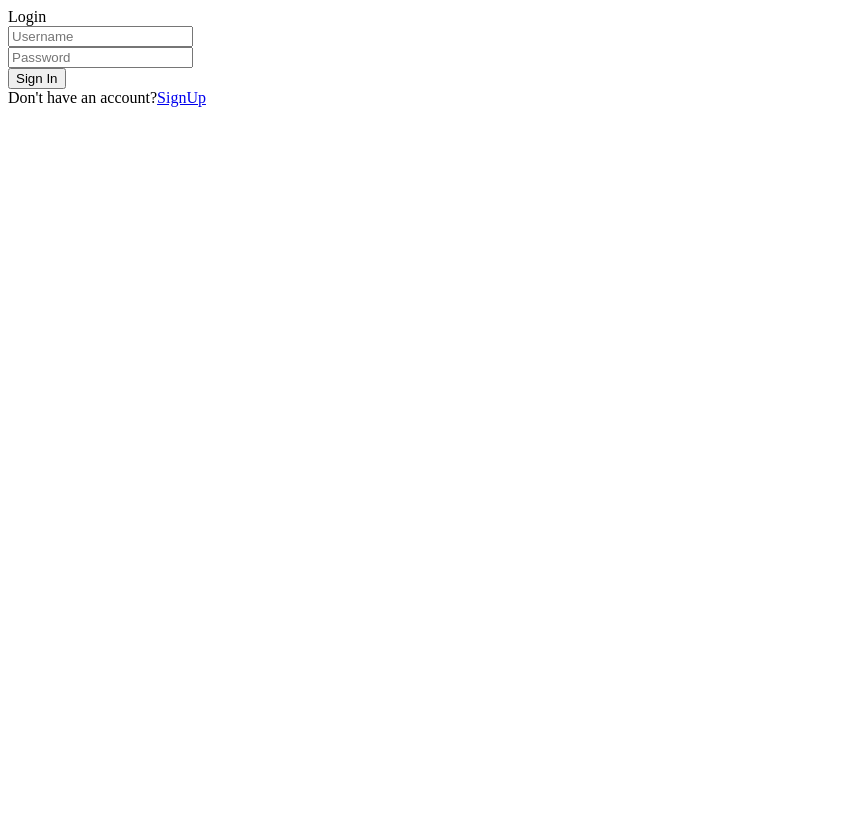
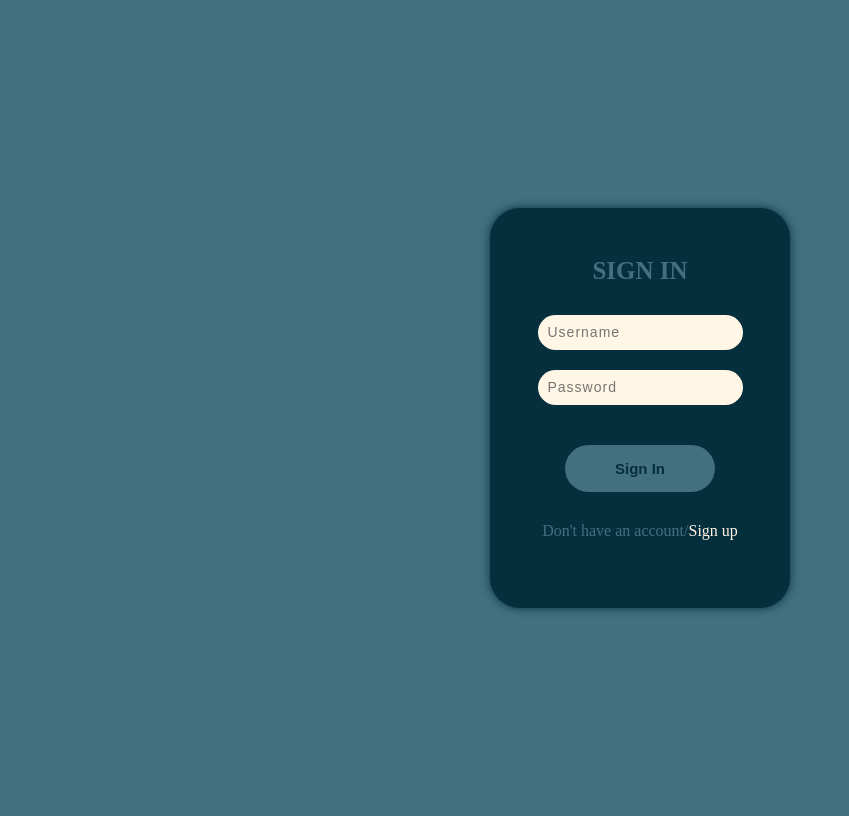
Before and after one commit to AbhikSalian/tailor-database, a PHP site: page /sign_in.php in a window 1280 px wide. Shown: the whole page, without its empty margins (0-849 px from the left). Before the commit the page ends 107 px from the top, so only its background shows below. Run offline with PHP 8.4, Linux system fonts and the light colour scheme; data that the repository does not hold is empty.

Commit message:
many changes

```diff
--- a/sign_in.php
+++ b/sign_in.php
@@ -49,25 +49,32 @@
 ?>
 <!DOCTYPE html>
 <html lang="en">
-<head>
-    <meta charset="UTF-8">
-    <meta name="viewport" content="width=device-width, initial-scale=1.0">
-    <title>SmartStitch-Sign In</title>
-    <!-- <link rel="stylesheet" href="SignIn.css"> -->
-</head>
-<body>
+  <head>
+    <meta charset="UTF-8" />
+    <meta name="viewport" content="width=device-width, initial-scale=1.0" />
+    <title>SmartStitch-SignIn</title>
+    <link rel="stylesheet" href="SignIn.css" />
+  </head>
+
+  <body>
     <form action="sign_in.php" method="post">
-        <div class="conatiner">
-            <span>Login</span>
-            <div class="username">
-                <input type="text" placeholder="Username" name="email_id" required>
-            </div>
-            <div class="password">
-                <input type="password" placeholder="Password" name="password" required>
-            </div>
-            <button type="submit" class="Signin">Sign In</a></button>
-            <div class="new">Don't have an account?<a href="sign_up.php">SignUp</a></div>
+      <div class="container">
+        <span>SIGN IN</span>
+        <div class="Credential">
+          <input type="text" placeholder="Username" name="email_id" required />
+          <input
+            type="password"
+            placeholder="Password"
+            name="password"
+            required
+          />
+          <div class="button">
+          <a href="../Home.html"><button type="submit">Sign In</button></a></div>
+          <div class="Noac">
+            Don't have an account/<a href="sign_up.php"> Sign up</a>
+          </div>
         </div>
+      </div>
     </form>
   </body>
 </html>
--- a/sign_up.php
+++ b/sign_up.php
@@ -5,7 +5,7 @@
     <meta charset="UTF-8">
     <meta name="viewport" content="width=device-width, initial-scale=1.0">
     <title>SmartStitch-Sign Up</title>
-    <!-- <link rel="stylesheet" href="SignUp.css"> -->
+    <link rel="stylesheet" href="SignUp.css">
 </head>
 <body>
     <form action="sign_up.php" method="post">
```
